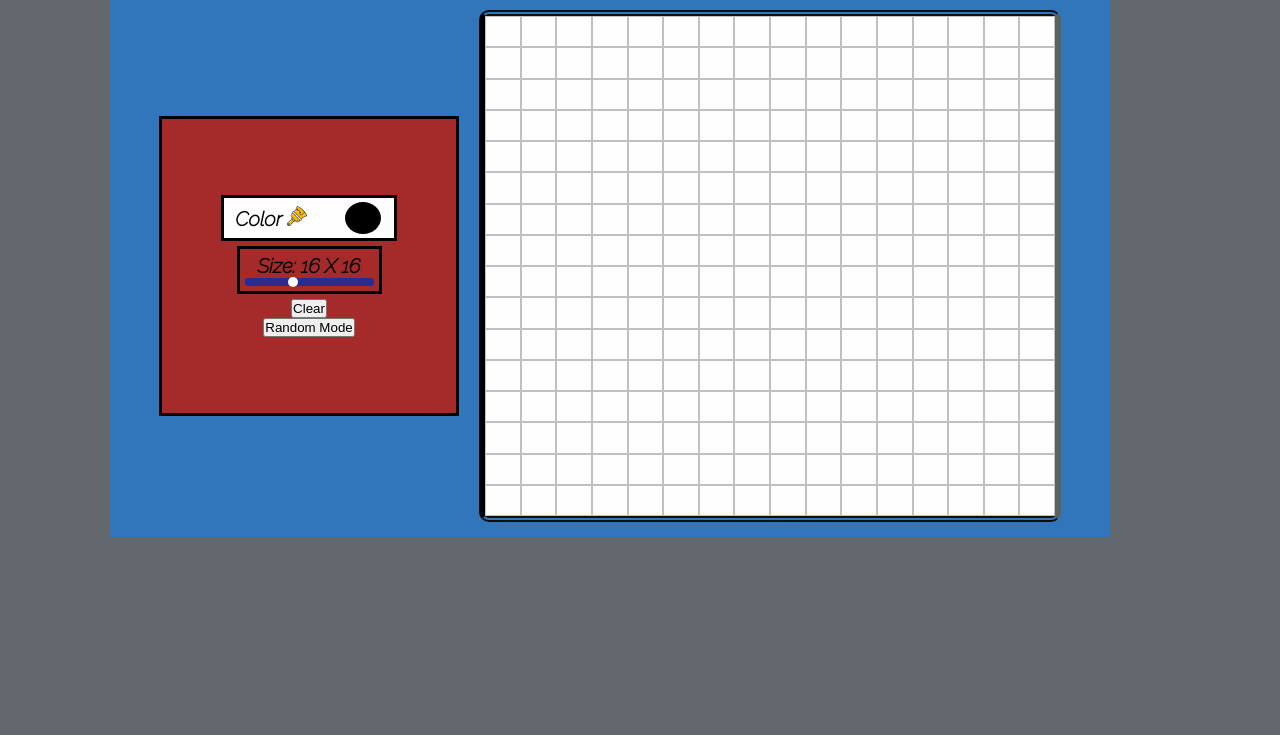
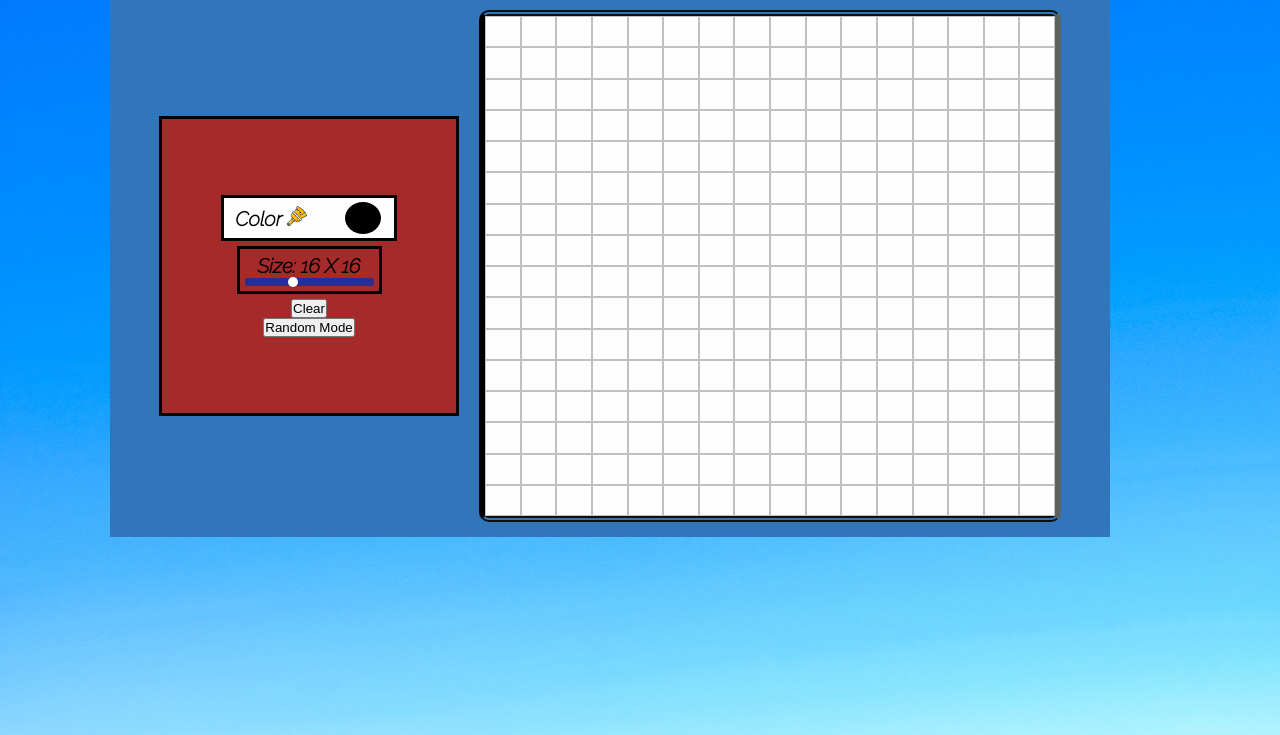
Before and after one commit to Pvictox/Sketch-Project, a plain HTML site: page index.html in a window 1280 px wide. Shown: the part 65-800 px from the top of the page. Drawn offline with Linux system fonts and the light colour scheme.

Commit message:
Adding background

```diff
--- a/style.css
+++ b/style.css
@@ -17,7 +17,9 @@
 }
 
 body{
-    background-color: var(--background-color);
+    background-image: url(./img/blue-background.jpg);
+    background-repeat: no-repeat;
+    background-size: cover;
 }
 
 #header-name{
```
Also changed, not shown: CREDITS.txt, img/blue-background.jpg (added).
